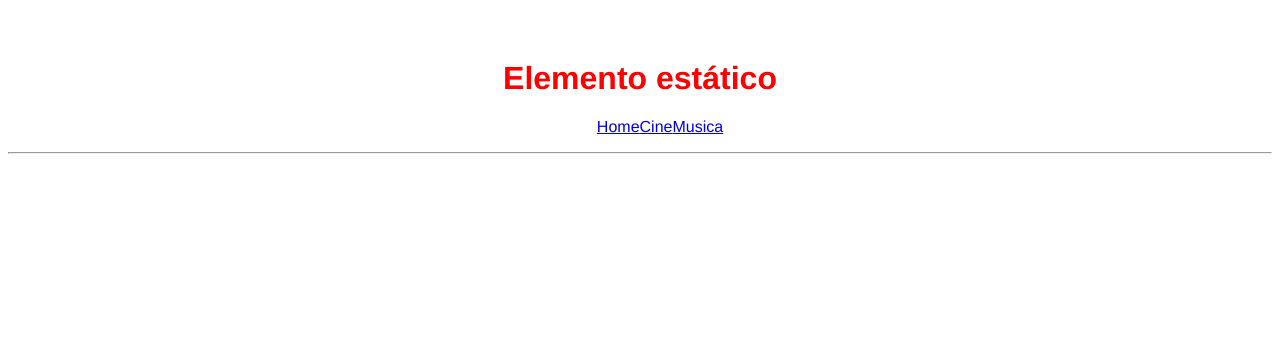
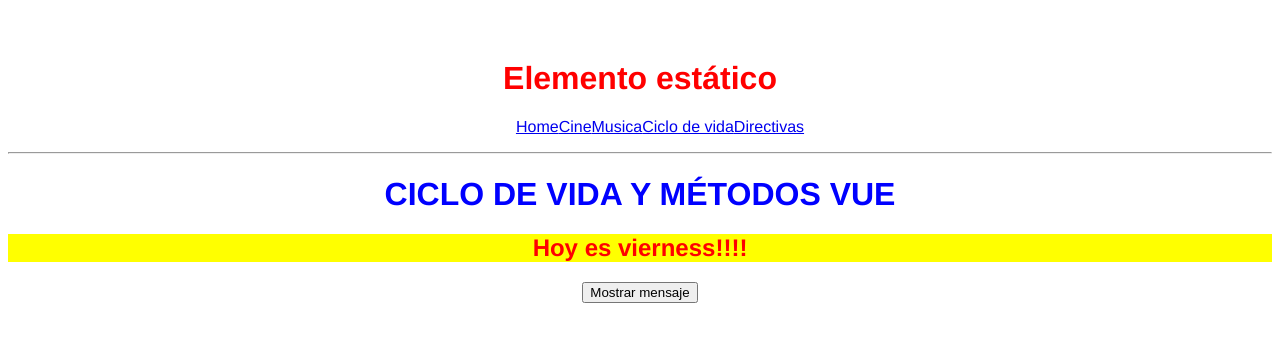
Before and after one commit to Jorgerdzz/primervue, a Vue app: page /ciclovida in a window 1280 px wide. Shown: the top 342 px of the page. Built offline with nearby package versions, Linux system fonts and the light colour scheme.

Commit message:
Implementación de directivas

```diff
--- a/src/Router.js
+++ b/src/Router.js
@@ -1,13 +1,17 @@
 import HomeComponent from './components/HomeComponent.vue';
 import CineComponent from './components/CineComponent.vue';
 import MusicaComponent from './components/MusicaComponent.vue';
+import CicloVida from './components/CicloVida.vue';
+import DirectivasComponent from './components/DirectivasComponent.vue';
 
 import { createRouter, createWebHistory } from 'vue-router';
 
 const rutas = [
     {path: "/", component: HomeComponent},
     {path: "/cine", component: CineComponent},
-    {path: "/musica", component: MusicaComponent}
+    {path: "/musica", component: MusicaComponent},
+    {path: "/ciclovida", component: CicloVida},
+    {path: "/directivas", component: DirectivasComponent}
 ]
 
 const router = createRouter({
--- /dev/null
+++ b/src/components/CicloVida.vue
@@ -0,0 +1,41 @@
+<template>
+    <div>
+        <h1>CICLO DE VIDA Y MÉTODOS VUE</h1>
+        <h2 style="color: red">{{mensaje}}</h2>
+        <button @click="cambiarMensaje()">
+            Mostrar mensaje
+        </button>
+    </div>
+</template>
+
+<script>
+    export default {
+        name: "CicloVida",
+        data () {
+            return {
+                mensaje: "Hoy es vierness!!!!"
+            }
+        },
+        methods: {
+            cambiarMensaje(){
+                this.mensaje = "Hoy se sale!!!"
+            }
+        },
+        mounted(){
+            console.log("Component mounted")
+        },
+        created(){
+            console.log("Component created")
+        },
+        updated(){
+            console.log("Component update")
+        },
+        unmounted(){
+            console.log("Component unmounted")
+        }
+    }
+</script>
+
+<style>
+
+</style>
--- /dev/null
+++ b/src/components/DirectivasComponent.vue
@@ -0,0 +1,29 @@
+<template>
+    <div>
+        <h1>Ejemplo directivas</h1>
+        <h3>{{$data}}</h3>
+        <label>Introduzca un número</label>
+        <input type="number" v-model="numero"/><br>
+        <label>Introduzca texto</label>
+        <input type="text" v-model="texto"/>
+        <h3 v-if="numero > 0" style="color:green">POSITIVO</h3>
+        <h3 v-else-if="numero<0" style="color:red">NEGATIVO</h3>
+        <h3 v-else style="color:blue">CERO</h3>
+    </div>
+</template>
+
+<script>
+    export default {
+        name: "DirectivasComponent",
+        data(){
+            return{
+                numero: 0,
+                texto: "Alumno"
+            }
+        }
+    }
+</script>
+
+<style>
+
+</style>
--- a/src/components/MenuComponent.vue
+++ b/src/components/MenuComponent.vue
@@ -9,6 +9,12 @@
             </li>
             <li>
                 <router-link to="/musica">Musica</router-link>
+            </li>
+            <li>
+                <router-link to="/ciclovida">Ciclo de vida</router-link>
+            </li>
+            <li>
+                <router-link to="/directivas">Directivas</router-link>
             </li>
         </ul>
     </div>
```
